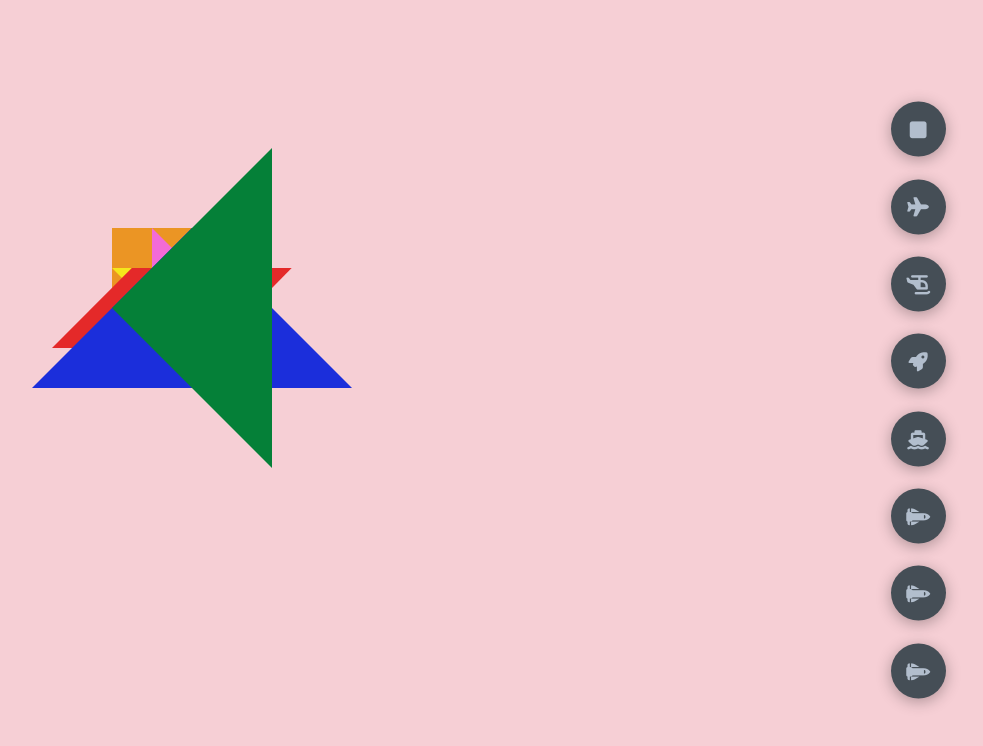
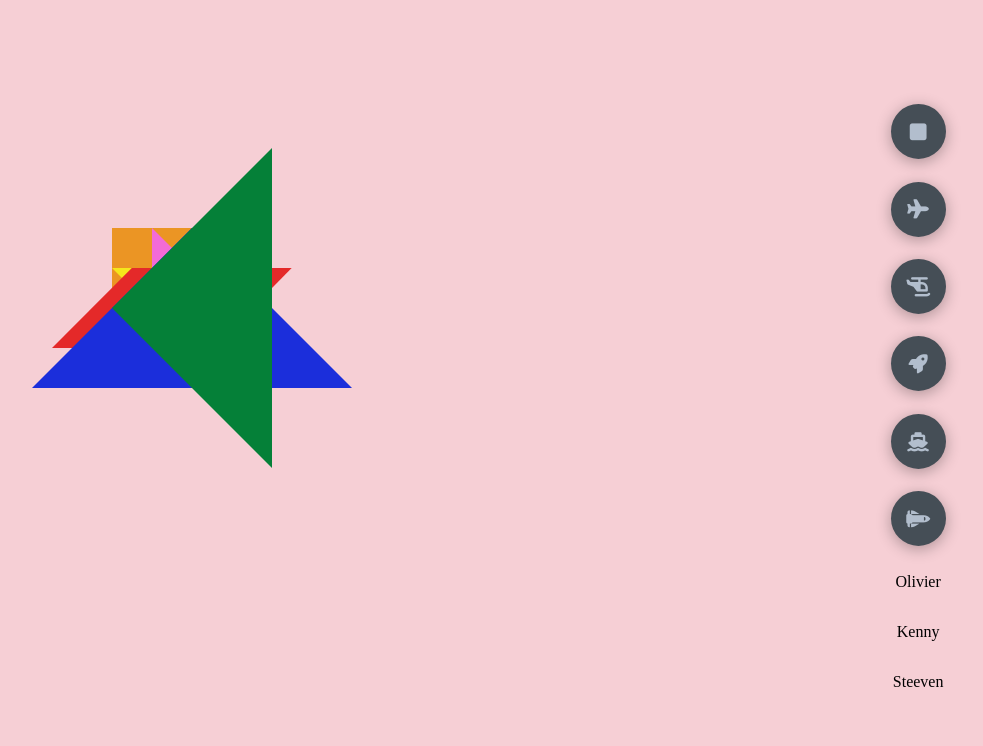
Before and after one commit to Dev-waves/Group-Lucy, a plain HTML site: page index.html in a window 1280 px wide. Shown: the whole page, without its empty margins (296-1279 px from the left). Drawn offline with Linux system fonts and the light colour scheme.

Commit message:
Nouveau bouton

```diff
--- a/index.html
+++ b/index.html
@@ -7,6 +7,7 @@
     <title>Tangram</title>
     <link rel="stylesheet" href="css/figures.css">
     <link rel="stylesheet" href="css/figures.css" id="change-style">
+    <link href="https://fonts.googleapis.com/css2?family=Bitter:ital,wght@0,400;0,500;0,600;0,700;0,800;1,400;1,500;1,600;1,700;1,800&display=swap" rel="stylesheet">
     <link rel="stylesheet" href="https://cdnjs.cloudflare.com/ajax/libs/font-awesome/6.1.1/css/all.min.css" integrity="sha512-KfkfwYDsLkIlwQp6LFnl8zNdLGxu9YAA1QvwINks4PhcElQSvqcyVLLD9aMhXd13uQjoXtEKNosOWaZqXgel0g==" crossorigin="anonymous" referrerpolicy="no-referrer" />
 </head>
 <body>
@@ -32,13 +33,15 @@
             <div onclick="swap('css/Vaisseau.css')" class="control" id="Vaisseau" >
                 <i class="fa-solid fa-shuttle-space"></i>
             </div>
-            <div onclick="swap('css/Olivier.css')" class="control" id="Olivier" >
-                <i class="fa-solid fa-shuttle-space"></i>
+            <div onclick="swap('css/Olivier.css')" class="control2" id="Olivier" >
+                <p class="paragraph">Olivier</p>
             </div>
-            <div onclick="swap('css/Kenny.css')" class="control" id="Kenny" >
-                <i class="fa-solid fa-shuttle-space"></i>
+            <div onclick="swap('css/Kenny.css')" class="control2" id="Kenny" >
+                <p class="paragraph">Kenny</p>
             </div>
-
+            <div onclick="swap('css/Steeven.css')" class="control2" id="Steeven" >
+                <p class="paragraph">Steeven</p>
+            </div>
         </div>
      </nav>
  </header>
```
Also changed, not shown: css/Steeven.css (added, +34 -0 lines).
